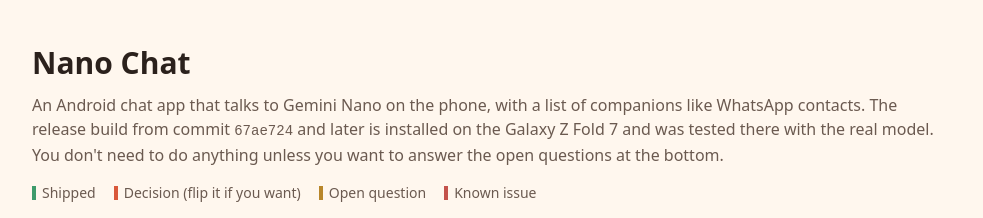
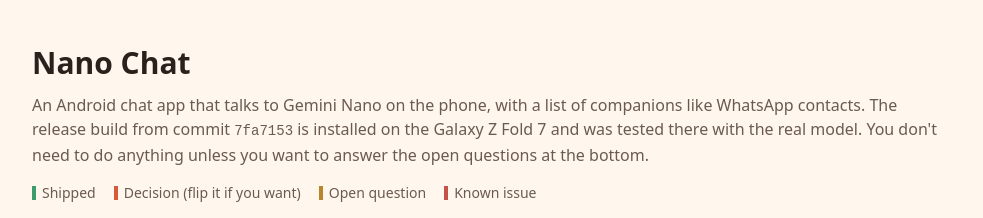
Before and after one commit to triptu/nano-chat, a plain HTML site: page docs/progress.html in a window 1280 px wide. Shown: the top 218 px of the page, without its empty margins (148-1131 px from the left). Drawn offline with Linux system fonts and the light colour scheme.

Commit message:
decision page: build reference

```diff
--- a/docs/progress.html
+++ b/docs/progress.html
@@ -42,7 +42,7 @@
 <body>
 <main>
 <h1>Nano Chat</h1>
-<p class="sub">An Android chat app that talks to Gemini Nano on the phone, with a list of companions like WhatsApp contacts. The release build from commit <code>67ae724</code> and later is installed on the Galaxy Z Fold 7 and was tested there with the real model. You don't need to do anything unless you want to answer the open questions at the bottom.</p>
+<p class="sub">An Android chat app that talks to Gemini Nano on the phone, with a list of companions like WhatsApp contacts. The release build from commit <code>7fa7153</code> is installed on the Galaxy Z Fold 7 and was tested there with the real model. You don't need to do anything unless you want to answer the open questions at the bottom.</p>
 <div class="legend">
   <span style="--c: var(--shipped)">Shipped</span>
   <span style="--c: var(--decision)">Decision (flip it if you want)</span>
```
